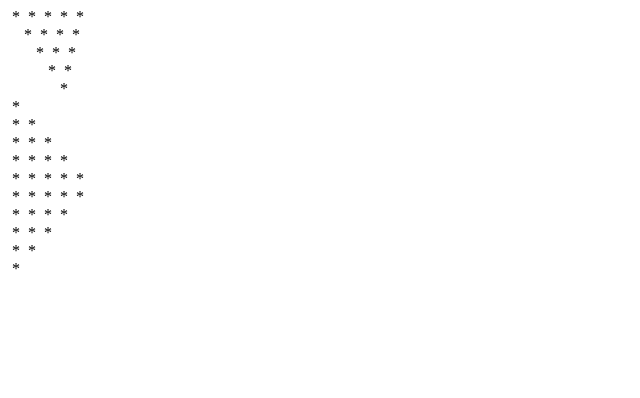
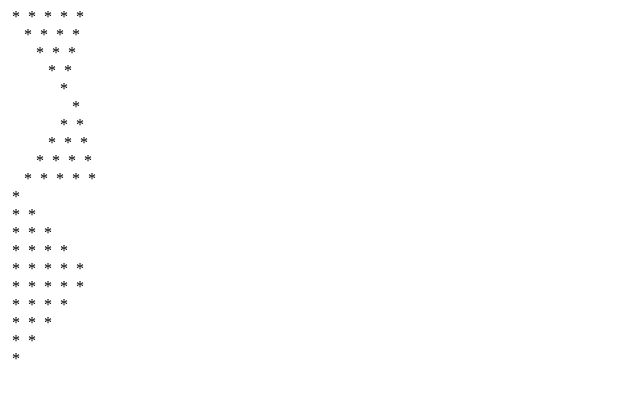
Before and after one commit to ylovethemoon/2407-WEB3, a plain HTML site: page day04/숙제.html in a window 1280 px wide. Shown: the whole page, without its empty margins (0-640 px from the left). Drawn offline with Linux system fonts and the light colour scheme.

Commit message:
Update 숙제.html

```diff
--- a/day04/숙제.html
+++ b/day04/숙제.html
@@ -37,9 +37,21 @@
 
         for(let a = 0 ; a < 5 ; a++) {
             for(let c = 0 ; c < a ; c++) {
-                document.write('&nbsp;&nbsp;  ')
+                document.write('&nbsp;&nbsp;&nbsp;')
             }
             for(let b = 5 ; b > a ; b--) {
+                document.write('&nbsp;*&nbsp;')
+            }
+
+            document.write('<br>')
+        }
+
+
+        for(let a = 0 ; a < 5 ; a++) {
+            for(let c = 5 ; c > a ; c--) {
+                document.write('&nbsp;&nbsp;&nbsp;')
+            }
+            for(let b = 0 ; b <= a ; b++) {
                 document.write('&nbsp;*&nbsp;')
             }
 
```
